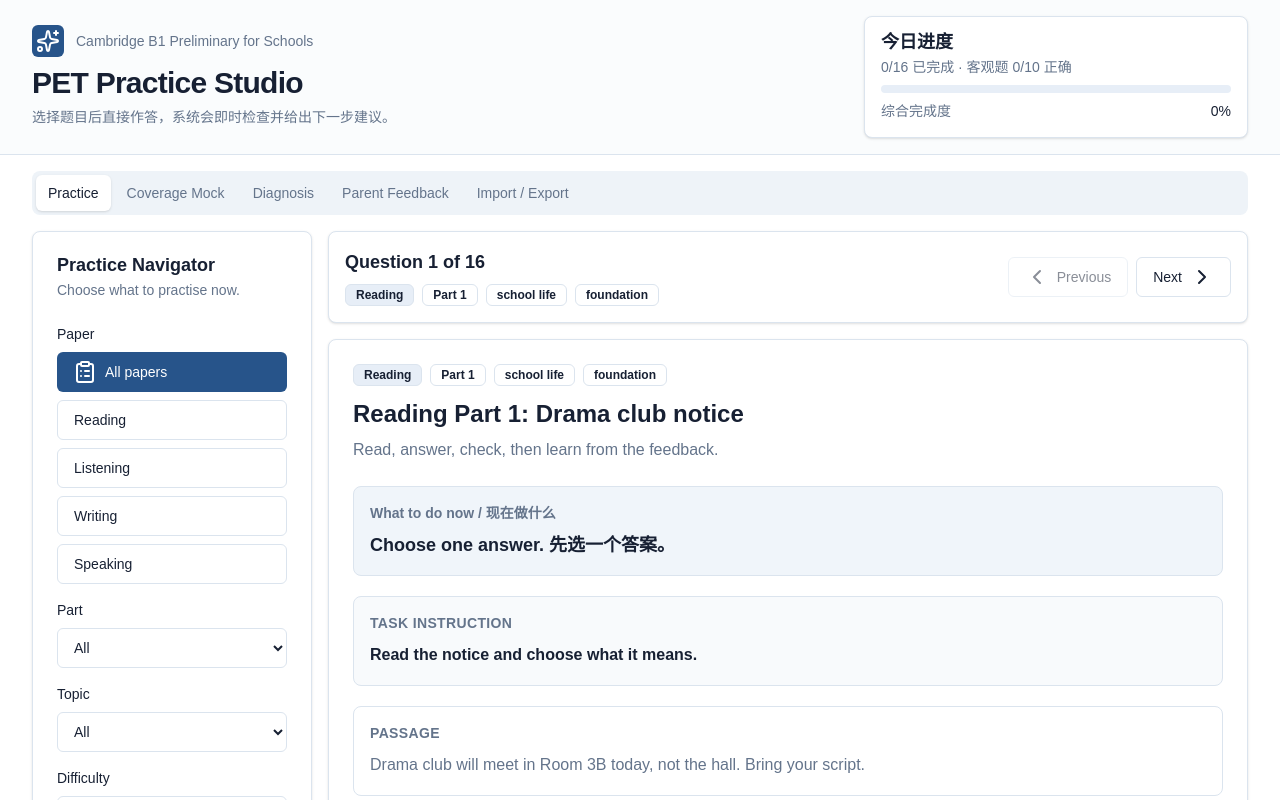
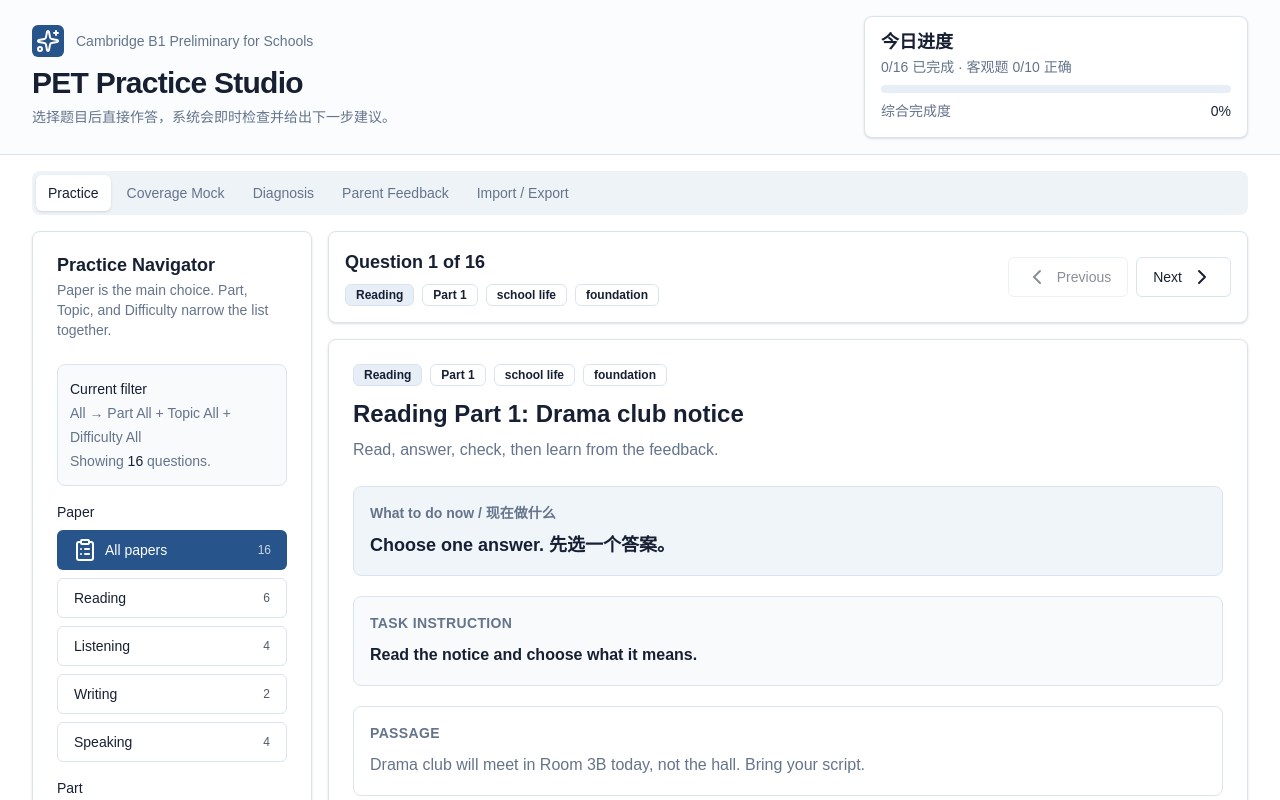
Before and after one commit to MagicWorld2100/PET-Practice-Studio, a Next.js app: page / in a window 1280 px wide. Shown: the top 800 px of the page. Built offline with nearby package versions, Linux system fonts and the light colour scheme.

Commit message:
fix: clarify practice filter relationships

```diff
--- a/components/practice/practice-panel.tsx
+++ b/components/practice/practice-panel.tsx
@@ -8,7 +8,7 @@
 import { Card, CardContent, CardDescription, CardHeader, CardTitle } from "@/components/ui/card";
 import { QuestionCard } from "@/components/practice/question-card";
 import { difficultyOrder, paperOrder } from "@/data/sample-bank";
-import { getAvailableParts, getAvailableTopics, type PracticeFilters } from "@/lib/questions";
+import { filterQuestions, getAvailableParts, getAvailableTopics, type PracticeFilters } from "@/lib/questions";
 import type {
   AnswerMap,
   Difficulty,
@@ -183,8 +183,27 @@
   filters: PracticeFilters;
   onFiltersChange: (filters: PracticeFilters) => void;
 }) {
-  const parts = getAvailableParts(questions, filters.paper);
-  const topics = getAvailableTopics(questions, filters.paper);
+  const currentCount = filterQuestions(questions, filters).length;
+  const paperOptions = (["All", ...paperOrder] as const).map((paper) => ({
+    value: paper,
+    label: paper === "All" ? "All papers" : paper,
+    count: filterQuestions(questions, { paper, part: "All", topic: "All", difficulty: "All" }).length,
+  }));
+  const parts = buildFilterOptions(
+    getAvailableParts(questions, filters.paper),
+    (part) => ({ ...filters, part }),
+    questions,
+  );
+  const topics = buildFilterOptions(
+    getAvailableTopics(questions, filters.paper),
+    (topic) => ({ ...filters, topic }),
+    questions,
+  );
+  const difficulties = buildFilterOptions(
+    [...difficultyOrder],
+    (difficulty) => ({ ...filters, difficulty: difficulty as Difficulty | "All" }),
+    questions,
+  );
 
   function setPaper(paper: PetPaper | "All") {
     onFiltersChange({ paper, part: "All", topic: "All", difficulty: "All" });
@@ -194,20 +213,37 @@
     <Card className="h-fit">
       <CardHeader>
         <CardTitle>Practice Navigator</CardTitle>
-        <CardDescription>Choose what to practise now.</CardDescription>
+        <CardDescription>
+          Paper is the main choice. Part, Topic, and Difficulty narrow the list together.
+        </CardDescription>
       </CardHeader>
       <CardContent className="flex flex-col gap-4">
+        <div className="rounded-lg border bg-muted/40 p-3 text-sm leading-6 text-muted-foreground">
+          <p className="font-medium text-foreground">Current filter</p>
+          <p>
+            {formatFilterValue(filters.paper)} → Part {formatFilterValue(filters.part)} + Topic{" "}
+            {formatFilterValue(filters.topic)} + Difficulty {formatFilterValue(filters.difficulty)}
+          </p>
+          <p>
+            Showing <span className="font-medium text-foreground">{currentCount}</span> question
+            {currentCount === 1 ? "" : "s"}.
+          </p>
+        </div>
+
         <div className="flex flex-col gap-2">
           <p className="text-sm font-medium">Paper</p>
-          {(["All", ...paperOrder] as const).map((paper) => (
+          {paperOptions.map((paper) => (
             <Button
-              key={paper}
-              variant={filters.paper === paper ? "default" : "outline"}
-              className="justify-start"
-              onClick={() => setPaper(paper)}
+              key={paper.value}
+              variant={filters.paper === paper.value ? "default" : "outline"}
+              className="justify-between"
+              onClick={() => setPaper(paper.value)}
             >
-              {paper === "All" ? <ClipboardList data-icon="inline-start" /> : null}
-              {paper === "All" ? "All papers" : paper}
+              <span className="inline-flex items-center gap-2">
+                {paper.value === "All" ? <ClipboardList data-icon="inline-start" /> : null}
+                {paper.label}
+              </span>
+              <span className="text-xs opacity-75">{paper.count}</span>
             </Button>
           ))}
         </div>
@@ -216,18 +252,21 @@
           label="Part"
           value={filters.part}
           options={parts}
+          help="PET exam part inside the selected paper."
           onChange={(part) => onFiltersChange({ ...filters, part })}
         />
         <SelectFilter
           label="Topic"
           value={filters.topic}
           options={topics}
+          help="Practice topic. It narrows the current paper/part."
           onChange={(topic) => onFiltersChange({ ...filters, topic })}
         />
         <SelectFilter
           label="Difficulty"
           value={filters.difficulty}
-          options={[...difficultyOrder]}
+          options={difficulties}
+          help="Training level. It also narrows the same question list."
           onChange={(difficulty) =>
             onFiltersChange({ ...filters, difficulty: difficulty as Difficulty | "All" })
           }
@@ -249,28 +288,51 @@
   label,
   value,
   options,
+  help,
   onChange,
 }: {
   label: string;
   value: string;
-  options: string[];
+  options: FilterOption[];
+  help: string;
   onChange: (value: string) => void;
 }) {
   return (
     <label className="flex flex-col gap-2 text-sm font-medium">
       {label}
+      <span className="text-xs font-normal leading-5 text-muted-foreground">{help}</span>
       <select
         value={value}
         onChange={(event) => onChange(event.target.value)}
         className="h-10 rounded-md border border-input bg-background px-3 text-sm font-normal outline-none focus-visible:ring-2 focus-visible:ring-ring"
       >
-        <option value="All">All</option>
+        <option value="All">All ({options.reduce((sum, option) => sum + option.count, 0)})</option>
         {options.map((option) => (
-          <option key={option} value={option}>
-            {option}
+          <option key={option.value} value={option.value} disabled={option.count === 0}>
+            {option.value} ({option.count})
           </option>
         ))}
       </select>
     </label>
   );
 }
+
+type FilterOption = {
+  value: string;
+  count: number;
+};
+
+function buildFilterOptions(
+  values: readonly string[],
+  nextFilters: (value: string) => PracticeFilters,
+  questions: PracticeQuestion[],
+): FilterOption[] {
+  return values.map((value) => ({
+    value,
+    count: filterQuestions(questions, nextFilters(value)).length,
+  }));
+}
+
+function formatFilterValue(value: string) {
+  return value === "All" ? "All" : value;
+}
```
